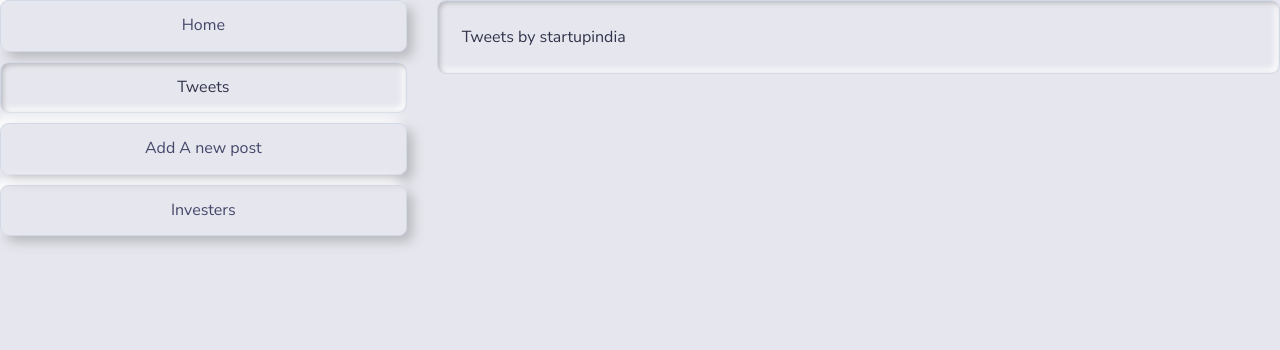
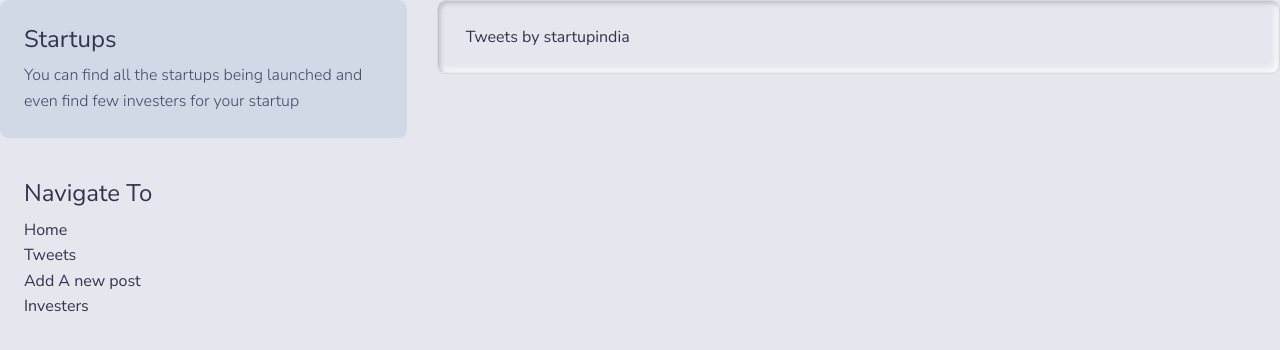
Before and after one commit to Tense-Turtles/codefury5.0, a website: page frontend/startup/stratup_homepage.html in a window 1280 px wide. Drawn offline with Linux system fonts and the light colour scheme.

Commit message:
made changes in nav startup_homepage

```diff
--- a/frontend/startup/stratup_homepage.html
+++ b/frontend/startup/stratup_homepage.html
@@ -10,32 +10,42 @@
 <body>
     <!--side nav-->
     <div class="row">
-        <div class="col-xl-4">
-            <!-- Tab Nav -->
-            <ul class="nav nav-pills nav-fill flex-column vertical-tab" id="tab12" role="tablist">
-                <li class="nav-item">
-                    <a class="nav-link " id="home-tab-3" data-toggle="tab" href="../../index.html" role="tab" aria-controls="tab-14" aria-selected="true">Home</a>
-                </li>
-                <li class="nav-item">
-                    <a class="nav-link active" id="home-tab-3" data-toggle="tab" href="#tweets" role="tab" aria-controls="tab-14" aria-selected="true">Tweets</a>
-                </li>
-                <li class="nav-item">
-                    <a class="nav-link" id="profile-tab-3" data-toggle="tab" href="#NewPost" role="tab" aria-controls="tab-15" aria-selected="false">Add A new post</a>
-                </li>
-                <li class="nav-item">
-                    <a class="nav-link" id="profile-tab-3" data-toggle="tab" href="investers.html" role="tab" aria-controls="tab-15" aria-selected="false">Investers</a>
-                </li>
-                <!-- <li class="nav-item">
-                    <a href="https://twitter.com/startupindia?ref_src=twsrc%5Etfw" class="twitter-follow-button" data-show-count="false">Follow @startupindia</a><script async src="https://platform.twitter.com/widgets.js" charset="utf-8"></script>
-                </li> -->
+        <div class="col-md-4">
+            <div class="position-sticky" style="top: 2rem;">
+                <div class="p-4 mb-3 bg-light rounded">
+                    <h4 class="fst-italic">Startups</h4>
+                    <p class="mb-0">You can find all the startups being launched and even find few investers for your startup</p>
+                </div>
 
-            </ul>
-            <!-- End of Tab Nav -->
+                <div class="p-4">
+                    <h4 class="fst-italic">Navigate To</h4>
+                    <ol class="list-unstyled mb-0">
+                        <li><a href="../../index.html">Home</a></li>
+                        <li><a href="#tweets">Tweets</a></li>
+                        <li><a href="newpost.html">Add A new post</a></li>
+                        <li><a href="investers.html">Investers</a></li>
+                        <!-- <li><a href="#">Supply Chain</a></li> -->
+
+                    </ol>
+                </div>
+                <!-- <div class="p-4">
+                    <h4 class="fst-italic">Turn over</h4>
+                    <ol class="list-unstyled mb-0">
+                        <li><a href="#">5 L</a></li>
+                        <li><a href="#">10 L</a></li>
+                        <li><a href="#"></a></li>
+                        <li><a href="#"> > 50 L</a></li>
+                        <li><a href="#">NA</a></li>
+
+                    </ol>
+                </div> -->
+            </div>
         </div>
+
         <div class="col-xl-8">
             <!-- Tab Content -->
             <div class="card shadow-inset bg-primary border-light p-4 rounded">
-                <div class="card-body py-0 px-0">
+                <div class="card-body py-0 px-1">
                     <div class="tab-content" id="tabcontent">
                         <div class="tab-pane fade show active" id="tweets" role="tabpanel" aria-labelledby="tab-14">
                             <a class="twitter-timeline" href="https://twitter.com/startupindia?ref_src=twsrc%5Etfw">Tweets by startupindia</a> <script async src="https://platform.twitter.com/widgets.js" charset="utf-8"></script>
```
Also changed, not shown: frontend/startup/newpost.html (added).
